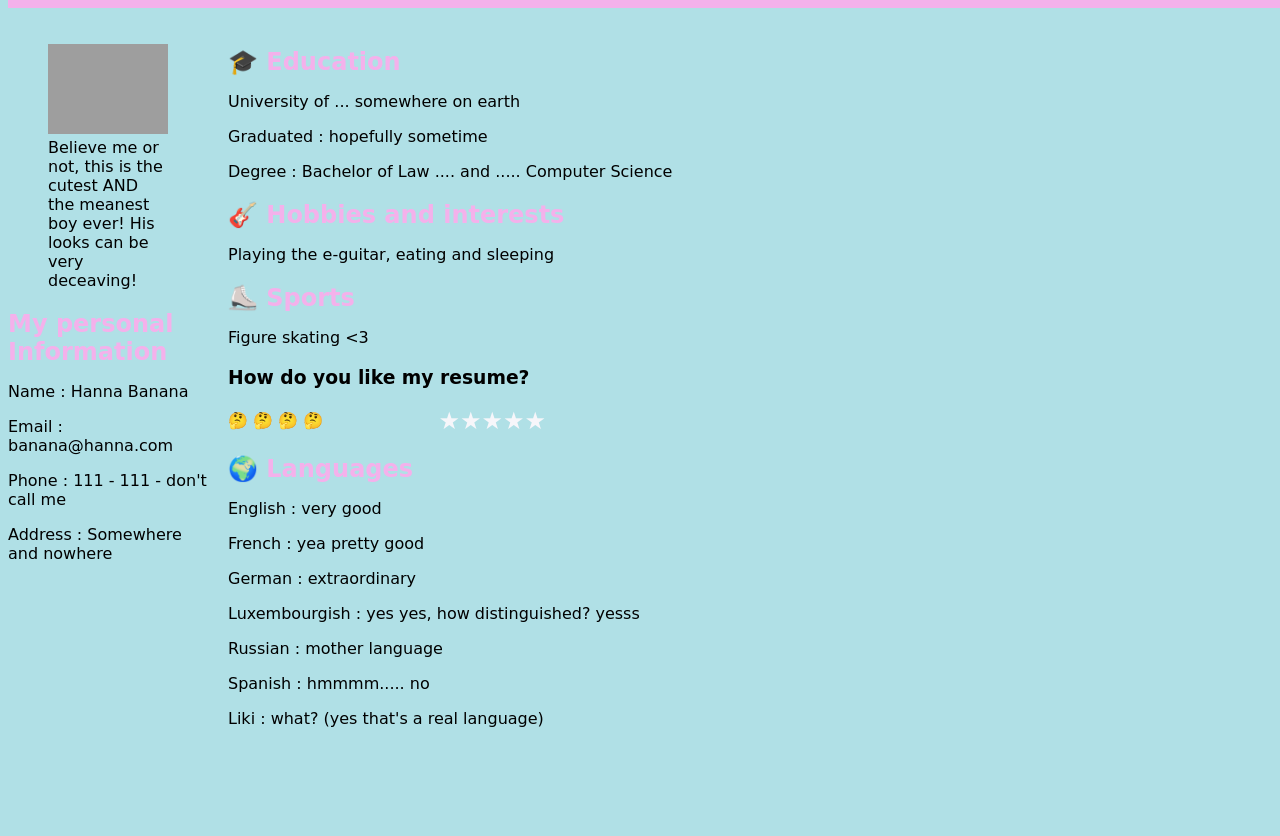
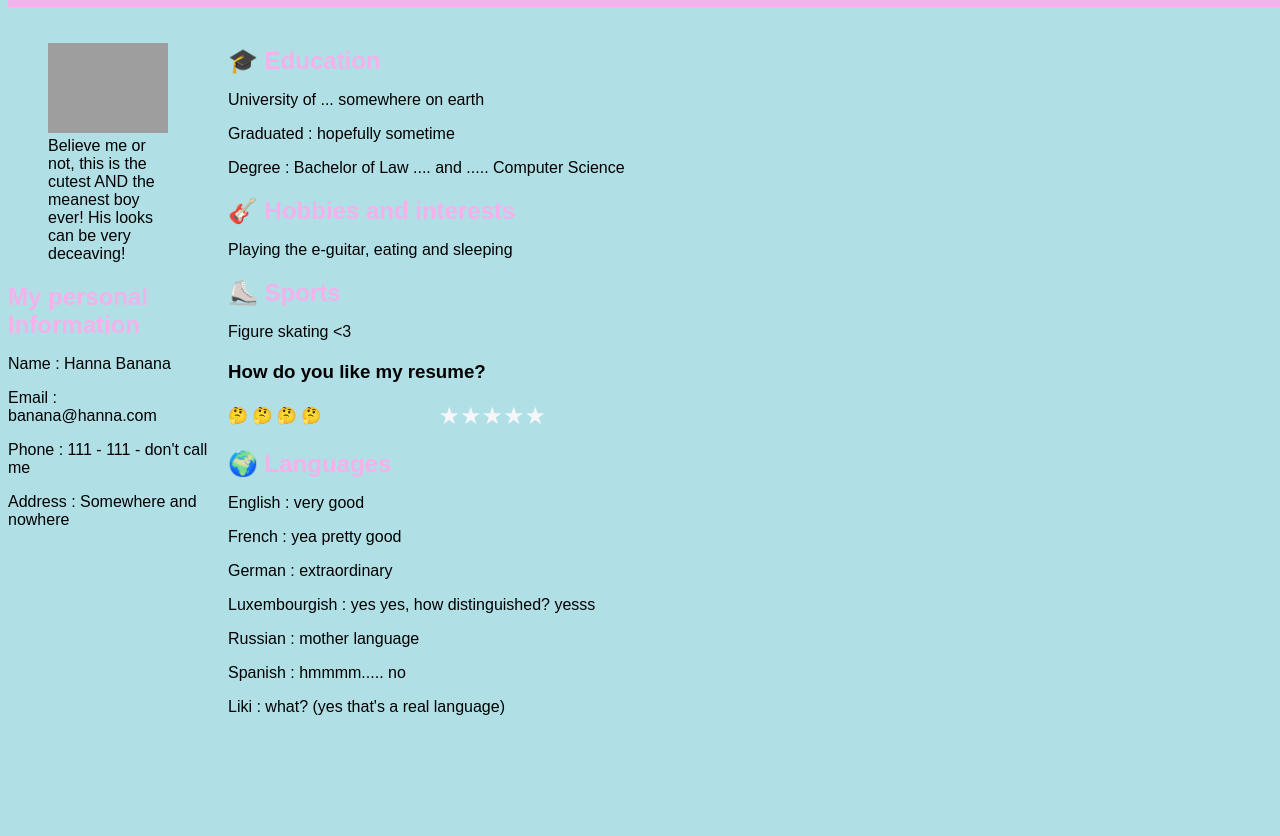
Before and after one commit to ak9979/HannasResume, a plain HTML site: page index.html in a window 1280 px wide. Shown: the part 130-966 px from the top of the page. Drawn offline with Linux system fonts and the light colour scheme; grey boxes are pictures that could not be loaded.

Commit message:
Update style.css

```diff
--- a/CSS/style.css
+++ b/CSS/style.css
@@ -2,7 +2,7 @@
 
 /* rest of your CSS code */
 body {
-font-family: cursive;
+  font-family: Copperplate, Papyrus, fantasy;
 }
 
 body {
```
